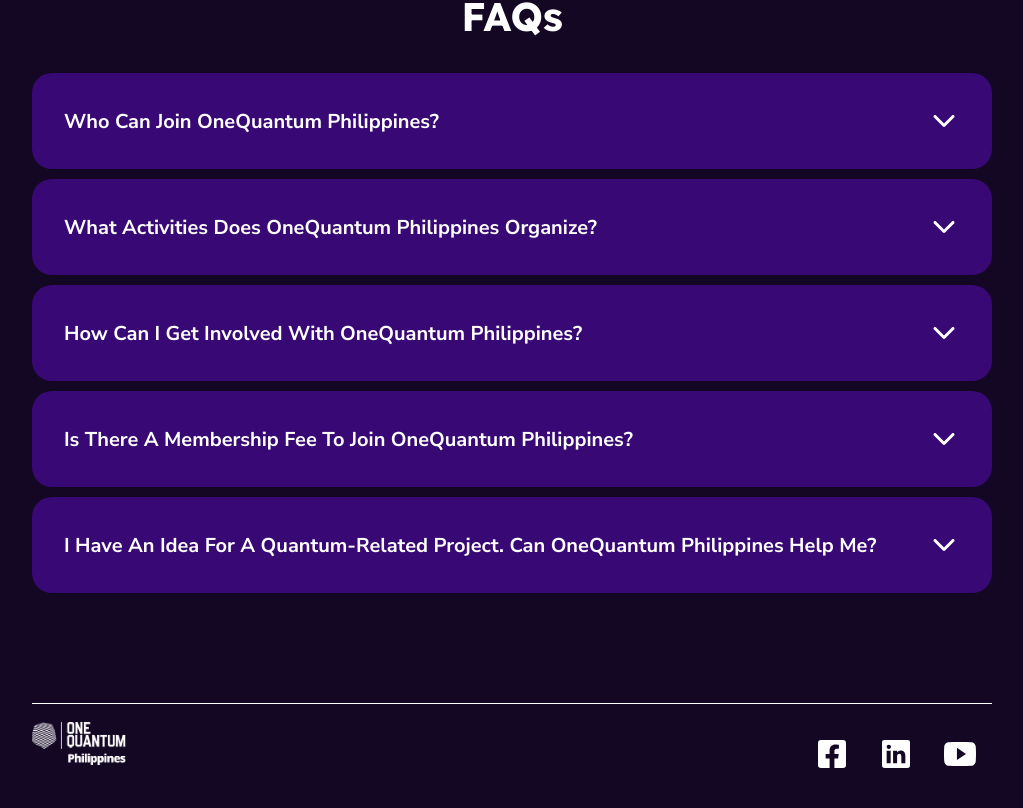
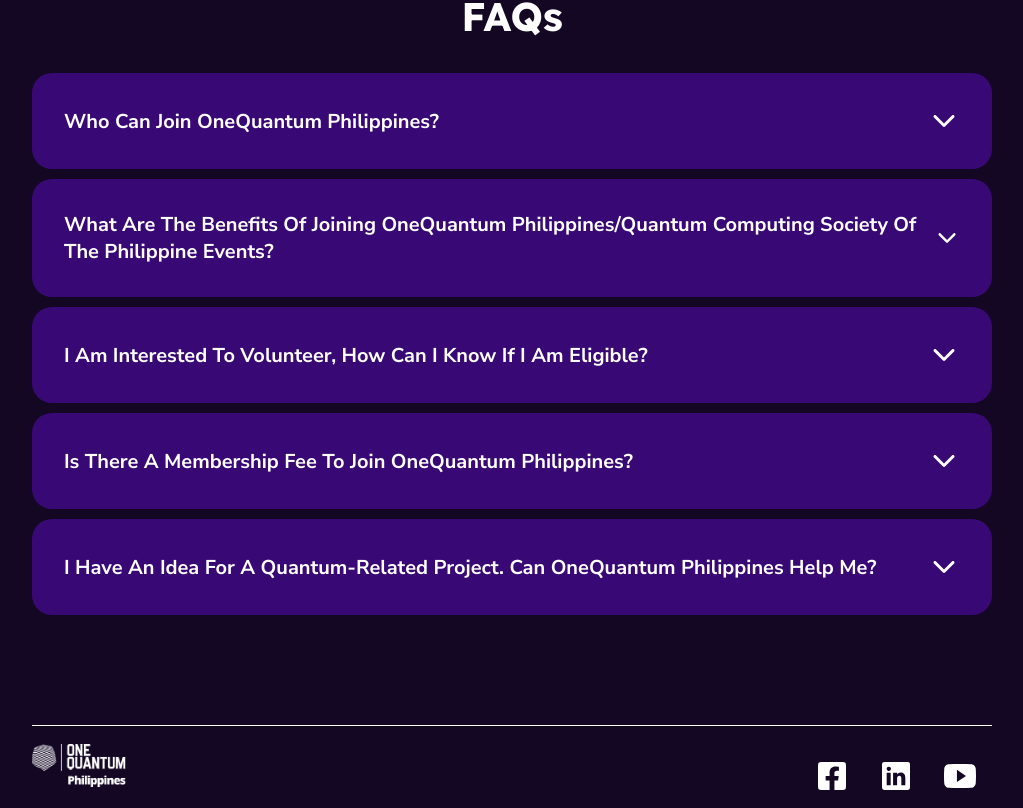
Before and after one commit to OQPH-Web-Projects/OQPH-Main-Website, a React (Create React App) app: page / in a window 1280 px wide. Shown: the part 3459-4267 px from the top of the page, without its empty margins (128-1151 px from the left). Before the commit the page ends 4245 px from the top, so only its background shows below. Built offline with nearby package versions, Linux system fonts and the light colour scheme.

Commit message:
chore: update FAQ content

```diff
--- a/src/data/questionData.js
+++ b/src/data/questionData.js
@@ -5,12 +5,12 @@
         answer:'Anyone with an interest in quantum computing, regardless of background or expertise, is welcome to join OneQuantum Philippines. Whether you`re a student, researcher, educator, industry professional, or simply curious about the field, there`s a place for you in our community.'
     },
     {
-        question: 'What activities does OneQuantum Philippines organize?',
-        answer:'OneQuantum Philippines organizes a wide range of activities, including workshops, lectures, networking events, hackathons, and community outreach programs. These activities are designed to educate, inspire, and connect individuals interested in quantum computing and its applications.'
+        question: 'What are the benefits of joining OneQuantum Philippines/Quantum Computing Society of the Philippine events?',
+        answer:'We are providing lectures, webinars, workshops, and hackathons with the most relevant developments, disocveries, and standards in the field of Quantum Computing. By joining our programs, you will be able to explore the most recent opportunities in Quantum Computing locally and internationally including learning, networking, and exposure to hands-on activities.'
     },
     {
-        question: 'How can I get involved with OneQuantum Philippines?',
-        answer: 'There are several ways to get involved with OneQuantum Philippines. You can become a member of our community, attend our events, volunteer for our programs, contribute to our projects, or even start your own initiative within the organization. Whatever your interests and skills may be, there`s a place for you to make a meaningful impact.'
+        question: 'I am interested to volunteer, how can I know if I am eligible?',
+        answer: 'All interested participants are welcome to join our programs whether you are a student, seasoned professional, enthusiast, researcher, or just a curious cat as long as you have the passion to bring quantum education closer to the people. To receive latest updates about next Cohort opening, like and subscribe our official social media platforms.'
     },
     {
         question: 'Is there a membership fee to join OneQuantum Philippines?',
```
